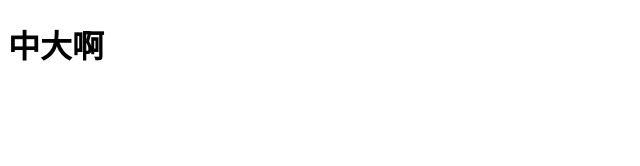
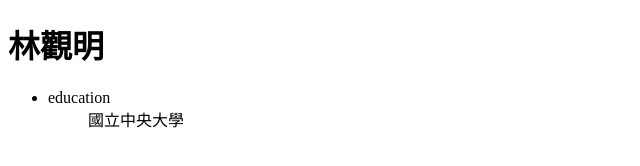
Before and after one commit to p870613/p870613.github.io, a plain HTML site: page index.html in a window 1280 px wide. Shown: the whole page, without its empty margins (0-640 px from the left). Drawn offline with Linux system fonts and the light colour scheme.

Commit message:
change cintent

```diff
--- a/index.html
+++ b/index.html
@@ -5,6 +5,14 @@
 		<title>hello </title>
 	</head>
 	<body>
-		<h1>中大啊</h1>
+		<h1>林觀明</h1>
+		<ul>
+			<li>education
+				<ul>
+					國立中央大學
+				</ul>
+			</li>
+
+		</ul>
 	</body>
 </html>
```
